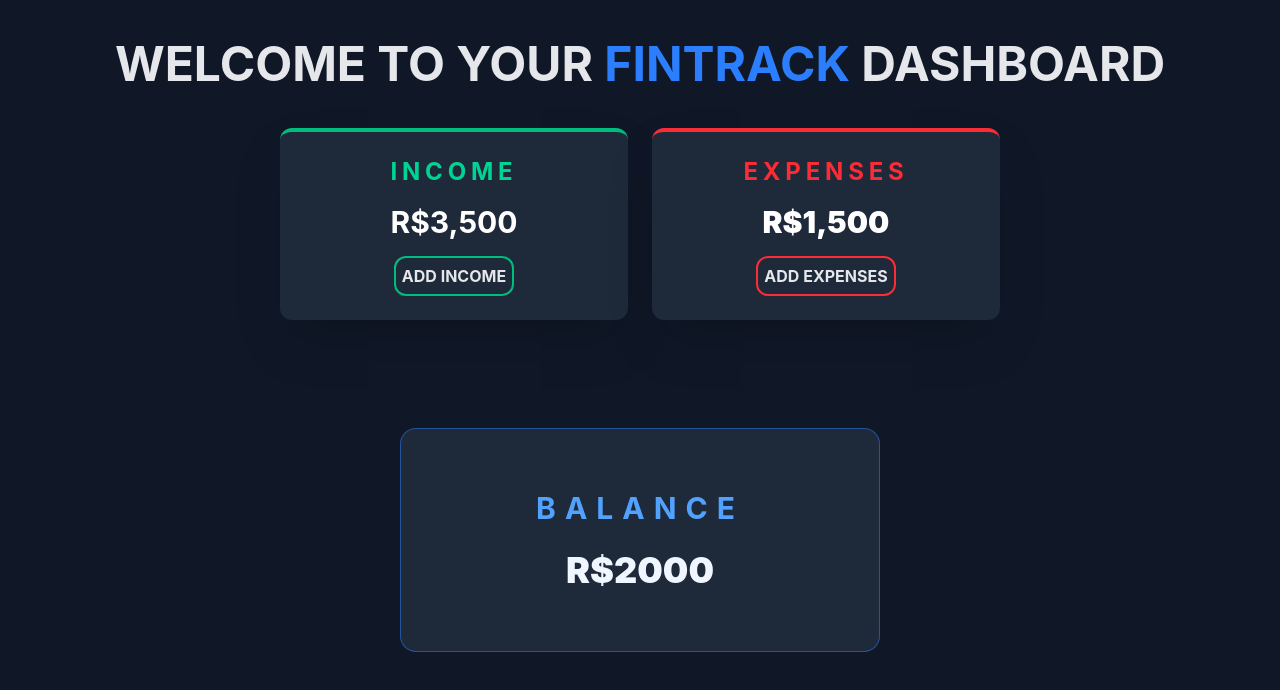
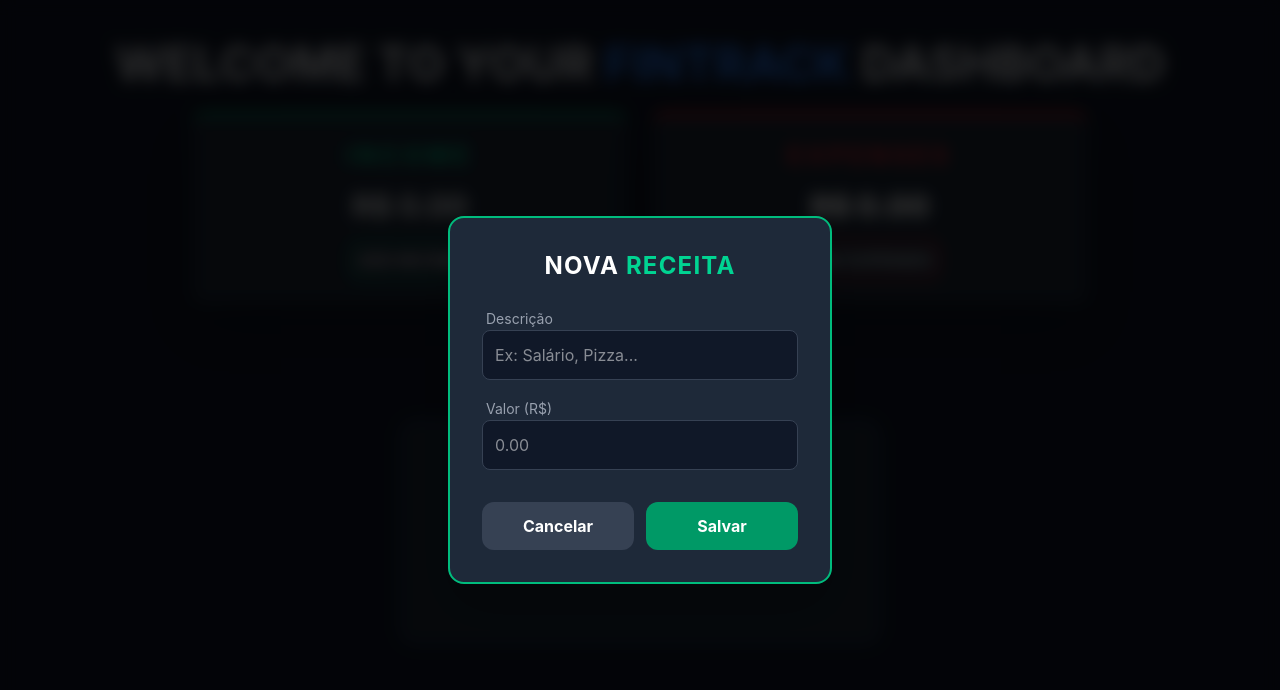
Before and after one commit to Juan-s-moreira/fintrack, a React (Vite) app in the folder FinTrack/: page /fintrack in a window 1280 px wide. Both pictures are taken after a click on the button "ADD INCOME". Shown: the top 690 px of the page. Built offline with nearby package versions, Linux system fonts and the light colour scheme.

Commit message:
feat: implement transaction modal and api integration

```diff
--- /dev/null
+++ b/FinTrack/src/components/TransactionModal.jsx
@@ -0,0 +1,98 @@
+import React, { useState } from 'react';
+import axios from 'axios';
+
+const TransactionModal = ({ isOpen, onClose, type, onSuccess }) => {
+  const [description, setDescription] = useState('');
+  const [value, setValue] = useState('');
+
+  if (!isOpen) return null;
+
+  const handleSubmit = async (e) => {
+    e.preventDefault();
+
+    try {
+      const token = localStorage.getItem('token');
+
+
+      await axios.post('http://localhost:3000/api/financeiro/add', {
+        description,
+        value: Number(value),
+        type
+      }, {
+        headers: { Authorization: `Bearer ${token}` }
+      });
+
+
+      setDescription('');
+      setValue('');
+
+
+      onSuccess();
+      onClose(); // Fecha a janela
+
+    } catch (error) {
+      alert("Erro ao salvar, painho! " + error.message);
+    }
+  };
+
+  return (
+
+    <div className="fixed inset-0 bg-black/80 flex justify-center items-center z-50 backdrop-blur-sm">
+
+      {/*  Modal */}
+      <div className={`bg-gray-800 p-8 rounded-2xl w-96 border-2 ${type === 'income' ? 'border-emerald-500' : 'border-red-500'} shadow-2xl`}>
+
+        <h2 className="text-2xl font-bold text-white mb-6 uppercase tracking-wider text-center">
+          Nova {type === 'income' ? <span className="text-emerald-400">Receita </span> : <span className="text-red-500">Despesa </span>}
+        </h2>
+
+        <form onSubmit={handleSubmit} className="flex flex-col gap-4">
+
+          <div>
+            <label className="text-gray-400 text-sm ml-1">Descrição</label>
+            <input
+              type="text"
+              placeholder="Ex: Salário, Pizza..."
+              className="w-full bg-gray-900 text-white border border-gray-700 rounded-lg p-3 focus:outline-none focus:border-blue-500 transition-colors"
+              value={description}
+              onChange={(e) => setDescription(e.target.value)}
+              required
+            />
+          </div>
+
+          <div>
+            <label className="text-gray-400 text-sm ml-1">Valor (R$)</label>
+            <input
+              type="number"
+              placeholder="0.00"
+              className="w-full bg-gray-900 text-white border border-gray-700 rounded-lg p-3 focus:outline-none focus:border-blue-500 transition-colors"
+              value={value}
+              onChange={(e) => setValue(e.target.value)}
+              required
+              step="0.01"
+            />
+          </div>
+
+          <div className="flex gap-3 mt-4">
+            <button
+              type="button"
+              onClick={onClose}
+              className="flex-1 bg-gray-700 hover:bg-gray-600 text-white py-3 rounded-xl font-bold transition-all"
+            >
+              Cancelar
+            </button>
+            <button
+              type="submit"
+              className={`flex-1 py-3 rounded-xl font-bold text-white transition-all ${type === 'income' ? 'bg-emerald-600 hover:bg-emerald-700' : 'bg-red-600 hover:bg-red-700'}`}
+            >
+              Salvar
+            </button>
+          </div>
+
+        </form>
+      </div>
+    </div>
+  );
+};
+
+export default TransactionModal;
--- a/FinTrack/src/pages/Fintrack/fintrack.jsx
+++ b/FinTrack/src/pages/Fintrack/fintrack.jsx
@@ -1,39 +1,104 @@
+import { useState, useEffect } from 'react'
+import axios from 'axios'
+import TransactionModal from '../../components/TransactionModal'
 
 
 const Fintrack = () => {
 
+  const [income, setIncome] = useState(0)
+  const [expense, setExpense] = useState(0)
+  const [balance, setBalance] = useState(0)
 
-  function calculateBalance(income, expenses) {
-    return income - expenses;
+  const [isModalOpen, setIsModalOpen] = useState(false);
+  const [modalType, setModalType] = useState('income');
+  // const [transactions, setTransactions] = useState([]);
+
+
+
+    const fetchFinanceData = async () => {
+      try {
+        const token = localStorage.getItem('token')
+
+        if (!token) {
+          console.log('Sem token painho! Loga ai pa nois');
+          return
+        }
+
+        const response = await axios.get('http://localhost:3000/api/financeiro/get', {
+          headers: {
+            Authorization: `Bearer ${token}`
+          }
+        })
+
+        const data = response.data
+        // setTransactions(data)
+
+        const totalIncome = data
+          .filter(item => item.type === 'income')
+          .reduce((acc, curr) => acc + curr.value, 0)
+
+        const totalExpense = data
+          .filter(item => item.type === 'expense')
+          .reduce((acc, curr) => acc + curr.value, 0)
+
+        setIncome(totalIncome)
+        setExpense(totalExpense)
+        setBalance(totalIncome - totalExpense)
+      } catch (error) {
+        console.error('Erro ao buscar seus dados veinho', error);
+      }
+
+    }
+    useEffect(() => {
+    fetchFinanceData()
+  }, [])
+
+  const handleOpenModal = (type) => {
+    setModalType(type)
+    setIsModalOpen(true)
   }
+
 
 
 
   return (
 
-    <div className='bg-gray-900 h-screen flex flex-col items-center text-white p-10'>
+    <div className='bg-gray-900 min-h-screen flex flex-col items-center text-white p-10'>
+
+
+      <TransactionModal
+        isOpen={isModalOpen}
+        onClose={() => setIsModalOpen(false)}
+        type={modalType}
+        onSuccess={fetchFinanceData}
+
+      />
 
       <h1 className="text-5xl font-bold mb-6 text-gray-200 ">WELCOME TO YOUR
         <span className="text-blue-500"> FINTRACK </span>
-         DASHBOARD</h1>
+        DASHBOARD</h1>
 
-      <div className='w-[60%] flex gap-6 mt-4'>
+      <div className='w-full max-w-4xl flex gap-6 flex-wrap md:flex-nowrap'>
         {/* Card de Ganhos */}
         <div className='flex-1 bg-gray-800 border-t-4 border-emerald-500 h-48 rounded-xl flex flex-col justify-center items-center shadow-2xl'>
           <h2 className='text-emerald-400 text-2xl font-bold uppercase tracking-[0.2em] mb-4'>Income</h2>
           <div className='text-3xl font-bold text-white' id='income'>
-            R$3,500
+            R$ {income.toFixed(2)}
           </div>
-          <button className='mt-4 font-bold border-2 border-emerald-500 rounded-xl p-1.5 hover:bg-emerald-600 transition-all duration-300 cursor-pointer text-gray-200 '>ADD INCOME</button>
+          <button
+            onClick={() => handleOpenModal('income')}
+            className='mt-4 font-bold border-2 border-emerald-500 rounded-xl p-1.5 hover:bg-emerald-600 transition-all duration-300 cursor-pointer text-gray-200 '>ADD INCOME</button>
         </div>
 
         {/* Card de Despesas */}
         <div className='flex-1 bg-gray-800 border-t-4 border-red-500 h-48 rounded-xl flex flex-col justify-center items-center shadow-2xl'>
           <h2 className='text-red-500 text-2xl font-bold uppercase tracking-[0.2em] mb-4'>Expenses</h2>
           <div className='text-3xl font-black text-white' id='expenses'>
-            R$1,500
+            R$ {expense.toFixed(2)}
           </div>
-          <button className='mt-4 font-bold border-2 border-red-500 hover:bg-red-700 transition-all duration-300 cursor-pointer rounded-xl p-1.5 text-gray-200 '>ADD EXPENSES</button>
+          <button className='mt-4 font-bold border-2 border-red-500 hover:bg-red-700 transition-all duration-300 cursor-pointer rounded-xl p-1.5 text-gray-200 '
+            onClick={() => handleOpenModal('expense')}
+          >ADD EXPENSES</button>
 
         </div>
       </div>
@@ -42,13 +107,16 @@
         {/* Card de Balanço  */}
         <div className='w-[40%] bg-gray-800 border border-blue-500/50 h-56 rounded-2xl flex flex-col justify-center items-center '>
           <h2 className='text-blue-400 text-3xl font-bold uppercase tracking-[0.3em] mb-6'>Balance</h2>
-          <div className='text-4xl font-black text-blue-50' id='balance'>
-            R${calculateBalance(3500, 1500)}
+          <div className={`text-4xl font-black ${balance >= 0 ? 'text-blue-50' : 'text-red-500'}`} id='balance'>
+            R$ {balance.toFixed(2)}
           </div>
         </div>
       </div>
 
-    </div>
+      {/* --- LISTA DE HISTÓRICO --- */}
+
+
+    </div >
   )
 }
 
```
Also changed, not shown: FinTrack/src/pages/Home/Api.jsx (+1 -6 lines).
